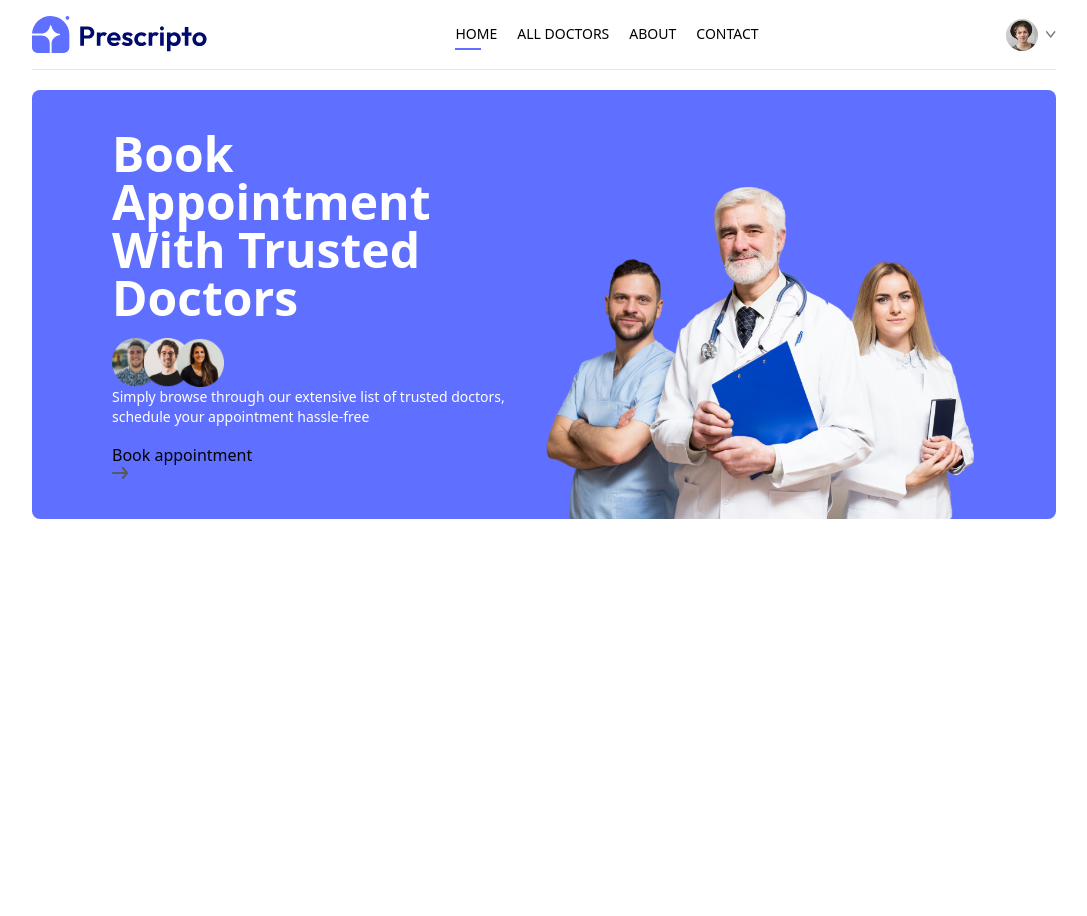
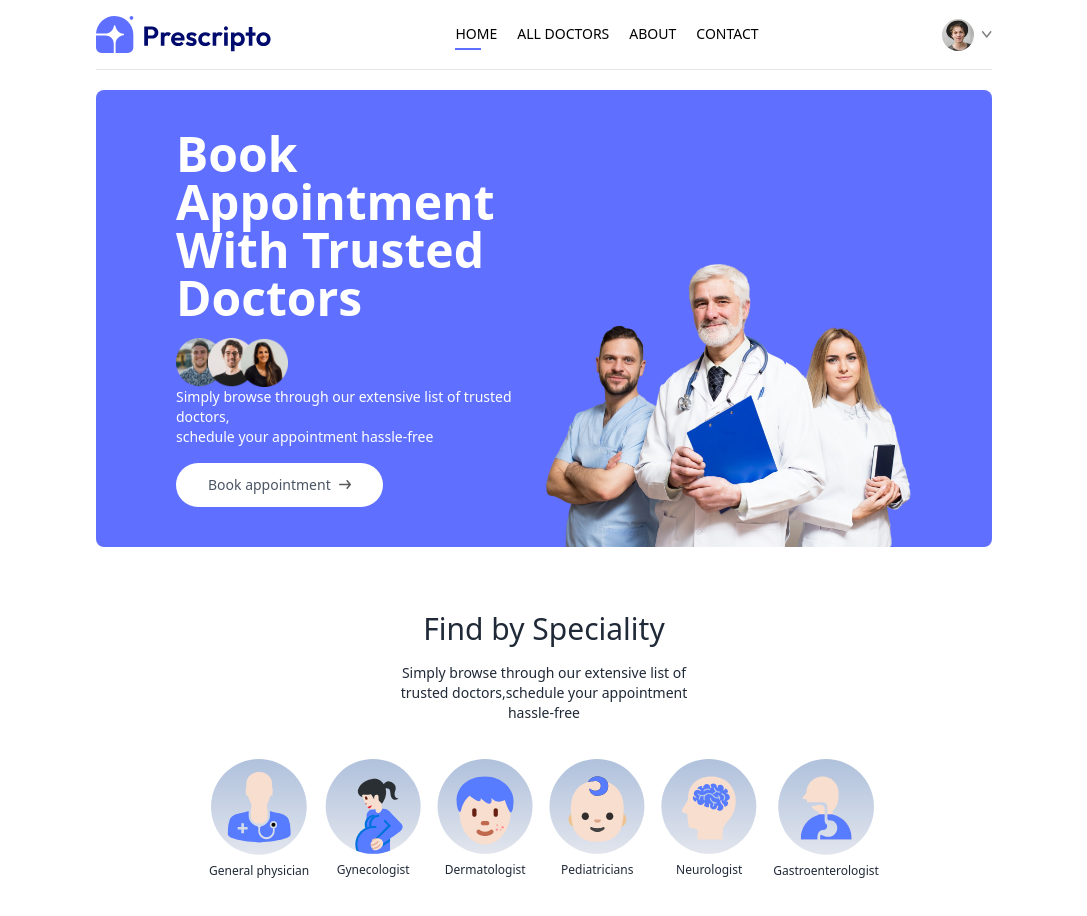
Before and after one commit to Harshgangwal10/doctor_appointment_booking_website, a React (Vite) app in the folder frontend/: page / in a window 1280 px wide. Shown: the top 916 px of the page, without its empty margins (96-1183 px from the left). Before the commit the page ends 800 px from the top, so only its background shows below. Built offline with nearby package versions, Linux system fonts and the light colour scheme.

Commit message:
specialitymenu complete

```diff
--- a/frontend/src/App.jsx
+++ b/frontend/src/App.jsx
@@ -12,7 +12,7 @@
 
 
 const App = () => {
-  return <div className='mx-4 sm:mx-[10%]' >
+  return <div className='mx-4 sm:mx-[15%]' >
    <Navbar />
     <Routes>
       <Route path ='/' element={<Home />} />
--- a/frontend/src/components/Header.jsx
+++ b/frontend/src/components/Header.jsx
@@ -11,7 +11,7 @@
           <img className=' w-28'src={assets.group_profiles} alt="" />
           <p>Simply browse through our extensive list of trusted doctors,<br /> schedule your appointment hassle-free</p>
         </div>
-        <a href=""> Book appointment <img src={assets.arrow_icon} alt="" /></a>
+        <a href="#speciality" className='flex items-center gap-2 bg-white px-8 py-3 rounded-full text-gray-600 text-sm m-auto md:m-0 hover:scale-105 transition-all duration-300'> Book appointment <img  className='w-3'src={assets.arrow_icon} alt="" /></a>
 
       </div>
 
--- /dev/null
+++ b/frontend/src/components/SpecialityMenu.jsx
@@ -0,0 +1,23 @@
+import React from 'react'
+import { specialityData } from '../assets/assets'
+import { Link } from 'react-router-dom'
+
+const SpecialityMenu = () => {
+  return (
+    <div className='flex flex-col items-center gap-4 py-16 text-gray-800' id='speciality'>
+      <h1 className='text-3xl font-medium'>Find by Speciality</h1>
+      <p className='sm:w-1/3 text-center text-sm'>Simply browse through our extensive list of trusted doctors,schedule your appointment hassle-free</p>
+      <div className='flex sm:justify-center gap-4 pt-5 w-full overflow-scroll'>
+        {specialityData.map((item,index)=>(
+         <Link onClick={()=>scrollTo(0,0)} className='flex flex-col items-center text-xs cursor-pointer flex-shrink-0 hover:translate-y-[-10px] transition-all duration-500' key={index} to={`/doctors/${item.speciality}`}>
+            <img className='w-16 sm:w-24 mb-2' src={item.image} alt="" />
+            <p>{item.speciality}</p>
+
+         </Link>
+        ))}
+      </div>
+    </div>
+  )
+}
+
+export default SpecialityMenu
--- a/frontend/src/index.css
+++ b/frontend/src/index.css
@@ -7,3 +7,7 @@
   @apply block
 
 }
+
+::-webkit-scrollbar{
+  @apply hidden
+}
--- a/frontend/src/pages/Home.jsx
+++ b/frontend/src/pages/Home.jsx
@@ -1,10 +1,12 @@
 import React from 'react'
 import Header from '../components/Header'
+import SpecialityMenu from '../components/SpecialityMenu'
 
 const Home = () => {
   return (
     <div>
       <Header/>
+      <SpecialityMenu/>
     </div>
   )
 }
```
